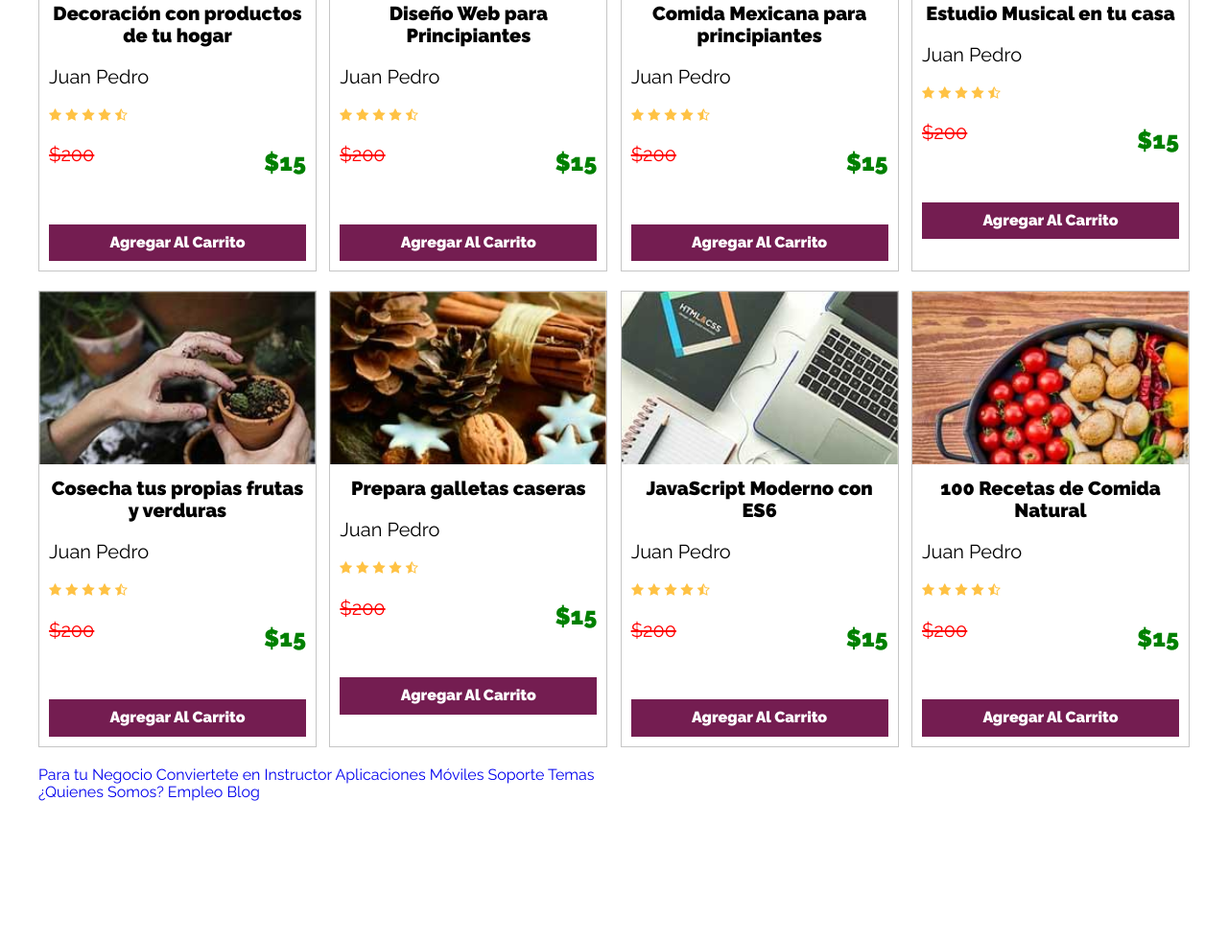
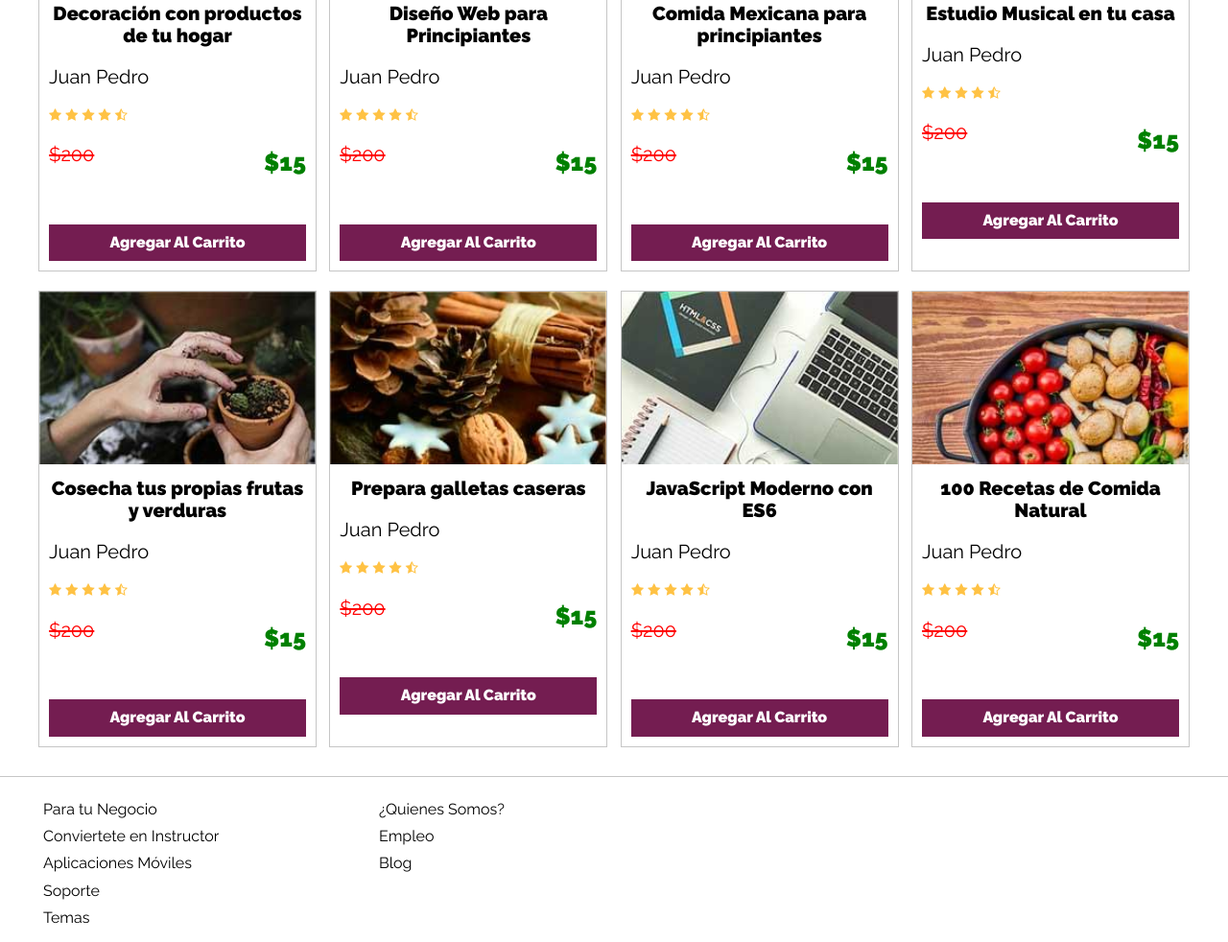
Before and after one commit to ZunoRick/CursoCSS_Grid_Flexbox, a website: page carrito/index.html in a window 1280 px wide. Shown: the part 1377-2359 px from the top of the page at 96% size. Before the commit the page ends 2212 px from the top, so only its background shows below. Drawn offline with nearby package versions, Linux system fonts and the light colour scheme.

Commit message:
Agregando el footer y finalizando el proyecto

```diff
--- a/carrito/src/scss/app.scss
+++ b/carrito/src/scss/app.scss
@@ -9,3 +9,4 @@
 /** UI **/
 @import 'layout/header';
 @import 'layout/cursos';
+@import 'layout/footer';
--- a/carrito/src/scss/base/_mixins.scss
+++ b/carrito/src/scss/base/_mixins.scss
@@ -52,3 +52,21 @@
 @mixin gradiente($color1, $color2){
     background: linear-gradient(to right, $color1 0%, $color2 100%);
 }
+
+/* Menus de navegacion*/
+@mixin menus(){
+    display: flex;
+    flex-direction: column;
+    margin-bottom: 1rem;
+    flex: 1;
+
+    @include desktop(){
+        flex: 0 1 calc(30% - 1rem);
+    }
+
+    a{
+        color: $negro;
+        text-decoration: none;
+        margin: 0.5rem;
+    }
+}
--- a/carrito/src/scss/base/_variables.scss
+++ b/carrito/src/scss/base/_variables.scss
@@ -16,6 +16,7 @@ $secundario: #741d51;
 $terciario: #e44e52;
 $gris: #dfdfdf;
 $blanco: #ffffff;
+$negro: #000000;
 
 // Fuentes
 $delgada: 300;
--- a/carrito/src/scss/layout/_cursos.scss
+++ b/carrito/src/scss/layout/_cursos.scss
@@ -9,7 +9,7 @@
         }
 
         flex: 0 1 calc(50% - 1rem);
-        border: 1px solid darken($gris, 10) ;
+        border: 1px solid darken($gris, 10);
         margin-bottom: 2rem;
         @include tablet{
             flex: 0 1 calc(33% - 1rem);
--- /dev/null
+++ b/carrito/src/scss/layout/_footer.scss
@@ -0,0 +1,18 @@
+.footer{
+    border-top: 1px solid darken($gris, 10) ;
+    margin-top: 1rem;
+    padding-top: 2rem;
+
+    .contenedor-footer{
+        display: flex;
+        flex-direction: column;
+
+        @include telefono(){
+            flex-direction: row;
+        }
+    }
+}
+
+.menu{
+    @include menus();
+}
```
Also changed, not shown: carrito/build/css/app.css, 1 other file.
